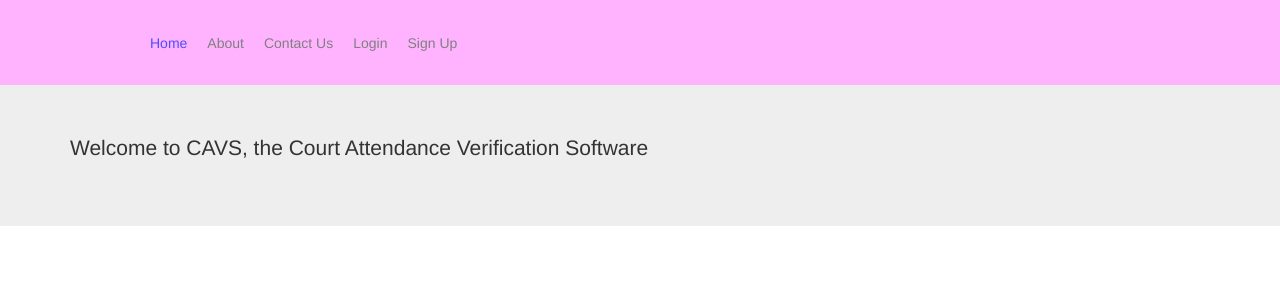
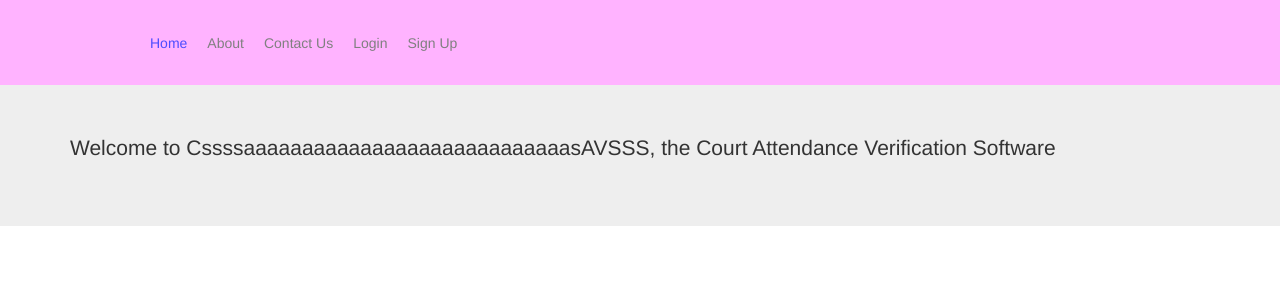
Before and after one commit to LadyDragoneye/CAVS, a React (Create React App) app in the folder frontend/: page / in a window 1280 px wide. Shown: the top 300 px of the page. Built offline with nearby package versions, Linux system fonts and the light colour scheme.

Commit message:
pls work

```diff
--- a/frontend/src/pages/home/home.js
+++ b/frontend/src/pages/home/home.js
@@ -6,7 +6,7 @@ const Home = () => {
             <link rel="stylesheet" href="https://maxcdn.bootstrapcdn.com/bootstrap/3.4.1/css/bootstrap.min.css"></link>
             <div class="jumbotron jumbotron-fluid position-relative start-50">
                 <div class="container position-relative start-50">
-                    <p class="display-4">Welcome to CAVS, the Court Attendance Verification Software</p>
+                    <p class="display-4">Welcome to CssssaaaaaaaaaaaaaaaaaaaaaaaaaaaasAVSSS, the Court Attendance Verification Software</p>
                 </div>
             </div>
         </div>
```
